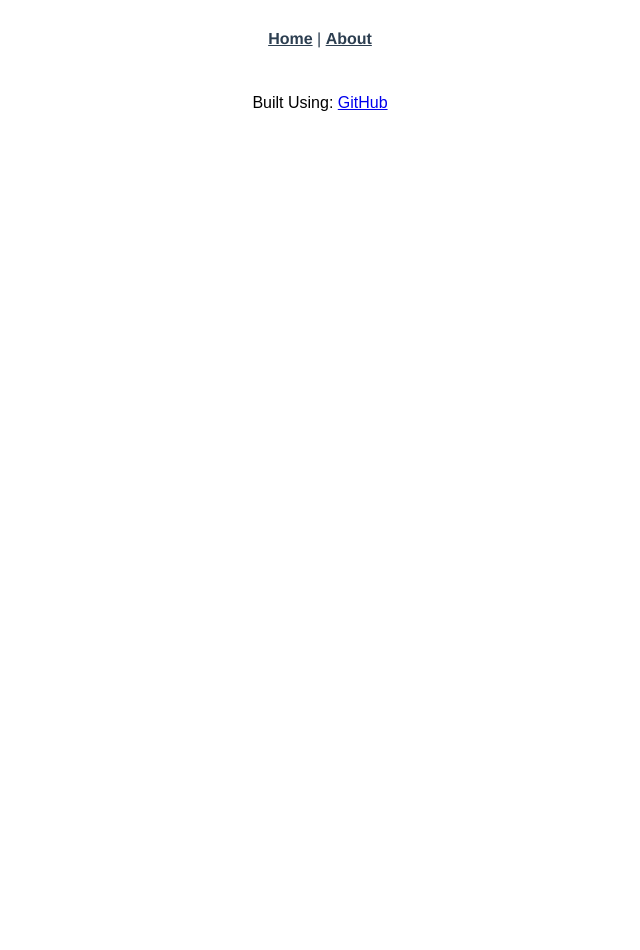
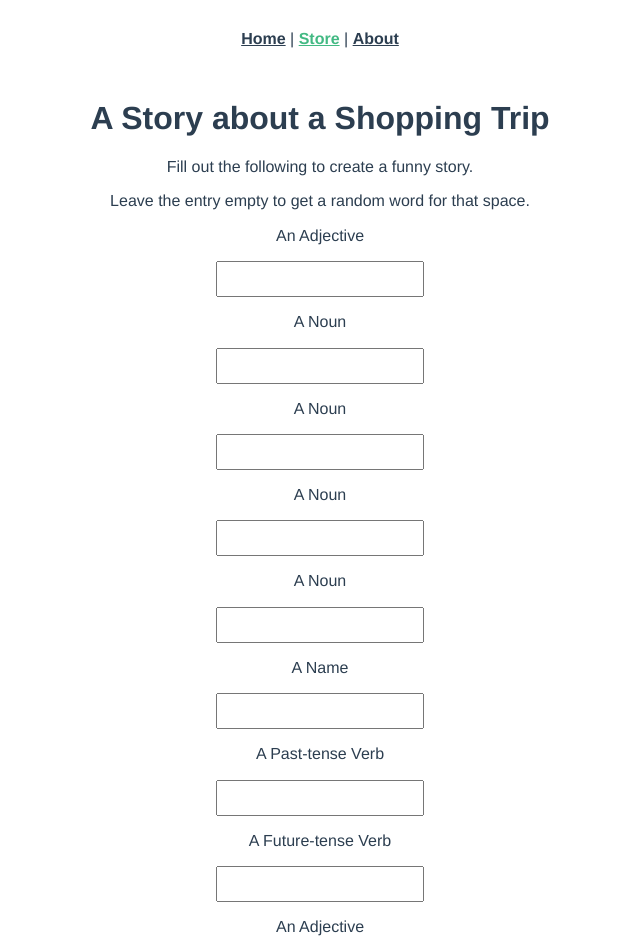
Before and after one commit to QuilChaser/CreativeProject3, a Vue app: page /store in a window 1280 px wide. Shown: the top 950 px of the page, without its empty margins (320-960 px from the left). Before the commit the page ends 800 px from the top, so only its background shows below. Built offline with nearby package versions, Linux system fonts and the light colour scheme.

Commit message:
Made a functioning MadLib Page

```diff
--- a/src/App.vue
+++ b/src/App.vue
@@ -2,11 +2,18 @@
   <div id="app">
     <div id="nav">
       <router-link to="/">Home</router-link> |
+      <router-link to="/store">Store</router-link> |
       <router-link to="/about">About</router-link>
     </div>
     <router-view />
   </div>
 </template>
+
+<script>
+export default {
+  name: 'App',
+}
+</script>
 
 <style>
 #app {
--- a/src/main.js
+++ b/src/main.js
@@ -5,7 +5,20 @@ import router from "./router";
 
 let data = {
   defaultWords: mock,
-  usedWords: []
+  usedWords: [],
+}
+
+let methods = {
+  noun() {
+    let nouns = data.objects;
+    let index = Math.random() % nouns.length;
+    return nouns[index];
+  },
+  name() {
+    let names = data.names;
+    let index = Math.random() % names.length;
+    return names[index];
+  }
 }
 
 
@@ -14,5 +27,6 @@ Vue.config.productionTip = false;
 new Vue({
   router,
   data,
+  methods,
   render: (h) => h(App),
 }).$mount("#app");
--- a/src/mock_data.js
+++ b/src/mock_data.js
@@ -98,62 +98,62 @@ let mock = {
   verbs: [
     {
       id: 1,
-      past: "ran",
+      name: "ran",
       tense: "past",
     },
     {
       id: 2,
-      past: "stopped",
+      name: "stopped",
       tense: "past",
     },
     {
       id: 3,
-      past: "jumped",
+      name: "jumped",
       tense: "past",
     },
     {
       id: 4,
-      past: "eating",
+      name: "eating",
       tense: "present",
     },
     {
       id: 5,
-      past: "nibble",
+      name: "nibble",
       tense: "present",
     },
     {
       id: 6,
-      past: "SWAG",
+      name: "SWAG",
       tense: "present",
     },
     {
       id: 7,
-      past: "will jump",
+      name: "will jump",
       tense: "future",
     },
     {
       id: 8,
-      past: "will sleep",
+      name: "will sleep",
       tense: "future",
     },
     {
       id: 9,
-      past: "will caress",
+      name: "will caress",
       tense: "future",
     },
   ],
   abverbs: [
     {
       id: 1,
-      past: "quickly",
+      name: "quickly",
     },
     {
       id: 2,
-      past: "abnormally",
+      name: "abnormally",
     },
     {
       id: 3,
-      past: "bravely",
+      name: "bravely",
     },
   ]
 }
--- a/src/router/index.js
+++ b/src/router/index.js
@@ -2,6 +2,7 @@ import Vue from "vue";
 import VueRouter from "vue-router";
 import Home from "../views/Home.vue";
 import About from "../views/About.vue";
+import Store from "../views/store.vue";
 
 Vue.use(VueRouter);
 
@@ -16,6 +17,11 @@ const routes = [
     name: "About",
     component: About,
   },
+  {
+    path: "/store",
+    name: "Store",
+    component: Store,
+  },
 ];
 
 const router = new VueRouter({
--- /dev/null
+++ b/src/views/store.vue
@@ -0,0 +1,149 @@
+<template>
+<div>
+  <h1>A Story about a Shopping Trip</h1>
+  <form v-if="creating" @submit.prevent="createLib">
+    <p>Fill out the following to create a funny story.</p>
+    <p>Leave the entry empty to get a random word for that space.</p>
+    <p>An Adjective</p><input v-model="adjective1">
+    <p>A Noun</p><input v-model="noun1"><br />
+    <p>A Noun</p><input v-model="noun2"><br />
+    <p>A Noun</p><input v-model="noun3"><br />
+    <p>A Noun</p><input v-model="noun4"><br />
+    <p>A Name</p><input v-model="name1"><br />
+    <p>A Past-tense Verb</p><input v-model="pastVerb"><br />
+    <p>A Future-tense Verb</p><input v-model="futureVerb"><br />
+    <p>An Adjective</p><input v-model="adjective2"><br />
+    <p>A Name</p><input v-model="name2"><br />
+    <br />
+    <button type="submit">Submit</button>
+  </form>
+  <div v-else>
+    <p>
+      One {{adjective1}} day, I decided to go to the {{noun1}} store.
+      I needed to get 3 things while all the store: {{noun2}}, {{noun3}}, and {{noun4}}.
+      While looking for {{noun2}}, I discovered that my friend {{name1}} was at the store as well.
+      We talked about that time when we {{pastVerb}} and decided that we
+      {{futureVerb}} in the future. I finished shopping and the {{adjective2}}
+      cashier, {{name2}}, made me pay. It was a good trip to the {{noun1}} store.
+    </p>
+    <p><a @click="newLib" href="#">Create another Lib</a></p>
+  </div>
+</div>
+</template>
+
+<script>
+export default {
+  name: 'create',
+  data() {
+    return {
+      creating: true,
+      adjective1: '',
+      noun1: '',
+      noun2: '',
+      noun3: '',
+      noun4: '',
+      name1: '',
+      pastVerb: '',
+      futureVerb: '',
+      adjective2: '',
+      name2: '',
+    }
+  },
+  methods: {
+    newLib() {
+      this.creating = !this.creating;
+      this.adjective1 = '';
+      this.noun1 = '';
+      this.noun2 = '';
+      this.noun3 = '';
+      this.noun4 = '';
+      this.name1 = '';
+      this.pastVerb = '';
+      this.futureVerb = '';
+      this.adjective2 = '';
+      this.name2 = '';
+    },
+    noun() {
+      let nouns = this.$root.$data.defaultWords.objects;
+      let index = parseInt(Math.random() * 100 % nouns.length);
+      return nouns[index].name;
+    },
+    name() {
+      let names = this.$root.$data.defaultWords.names;
+      let index = parseInt(Math.random() * 100 % names.length);
+      return names[index].name;
+    },
+    adjective() {
+      let adjectives = this.$root.$data.defaultWords.adjectives;
+      let index = parseInt(Math.random() * 100 % adjectives.length);
+      return adjectives[index].name;
+    },
+    verb(tense) {
+      let verbs = this.$root.$data.defaultWords.verbs;
+      verbs = verbs.filter(n => {
+        return n.tense === tense;
+      });
+      let index = parseInt(Math.random() * 100 % verbs.length);
+      return verbs[index].name;
+    },
+    adverb() {
+      let adverbs = this.$root.$data.defaultWords.adverbs;
+      let index = parseInt(Math.random() * 100 % adverbs.length);
+      return adverbs[index].name;
+    },
+    createLib() {
+      if (this.adjective1 === '') {
+        this.adjective1 = this.adjective();
+      };
+      if (this.adjective2 === '') {
+        this.adjective2 = this.adjective();
+      };
+      if (this.noun1 === '') {
+        this.noun1 = this.noun();
+      };
+      if (this.noun2 === '') {
+        this.noun2 = this.noun();
+      };
+      if (this.noun3 === '') {
+        this.noun3 = this.noun();
+      };
+      if (this.noun4 === '') {
+        this.noun4 = this.noun();
+      };
+      if (this.name1 === '') {
+        this.name1 = this.name();
+      };
+      if (this.name2 === '') {
+        this.name2 = this.name();
+      };
+      if (this.pastVerb === '') {
+        this.pastVerb = this.verb('past');
+      };
+      if (this.futureVerb === '') {
+        this.futureVerb = this.verb('future');
+      };
+      this.creating = false;
+    },
+  }
+}
+</script>
+
+<style scoped>
+input {
+  font-size: 1.2em;
+  height: 30px;
+  width: 200px;
+}
+
+textarea {
+  font-size: 1.6em;
+  width: 100%;
+  max-width: 500px;
+  height: 100px;
+}
+
+button {
+  margin-top: 20px;
+  font-size: 1.2em;
+}
+</style>
```
